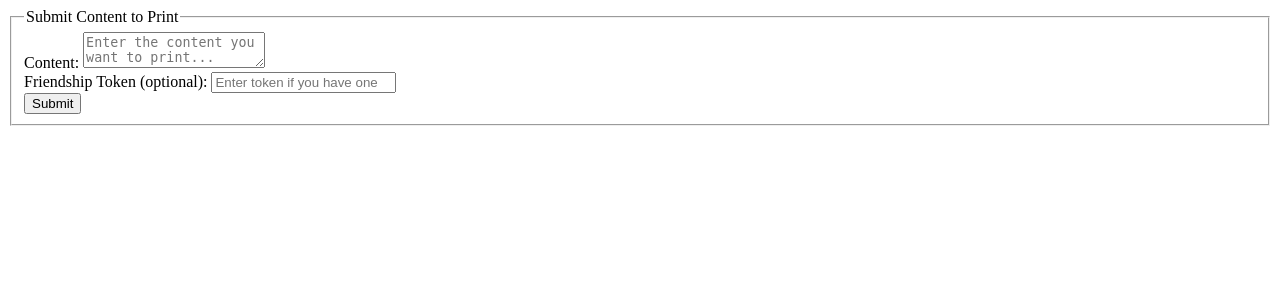
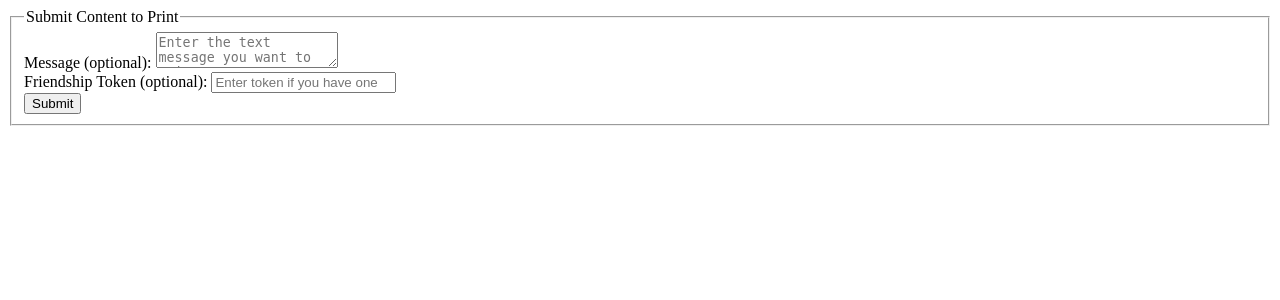
Before and after one commit to xiaoxiae/Printomat, a FastAPI app: page /form in a window 1280 px wide. Shown: the top 300 px of the page. Run offline with FastAPI, Linux system fonts and the light colour scheme.

Commit message:
client + server: support image printing

```diff
--- a/server/app.py
+++ b/server/app.py
@@ -13,7 +13,18 @@ import json
 import time
 import threading
 import sys
+import logging
 from .console import run_console
+
+# Configure logging
+logging.basicConfig(
+    level=logging.INFO,
+    format='%(asctime)s - %(name)s - %(levelname)s - %(message)s',
+    handlers=[
+        logging.StreamHandler(sys.stdout),
+    ]
+)
+logger = logging.getLogger(__name__)
 
 # Load configuration (look for config.toml in the server directory)
 config_path = Path(__file__).parent / "config.toml"
@@ -46,8 +57,8 @@ printer_connected = False
 
 # Pydantic models
 class SubmitRequest(BaseModel):
-    content: str
-    type: str
+    message: Optional[str] = None  # Text message (optional)
+    image: Optional[str] = None    # Base64-encoded image (optional)
     token: Optional[str] = None
 
 
@@ -120,23 +131,26 @@ def get_queue_position(request_id: int, session) -> int:
 @app.on_event("startup")
 async def startup_event():
     """Initialize on server startup."""
-    print("Server starting up...")
-    print(f"Database: {config.get_database_url()}")
+    logger.info("Server starting up...")
+    logger.info(f"Database: {config.get_database_url()}")
 
-    # Start interactive console in a separate thread
-    console_thread = threading.Thread(
-        target=run_console,
-        args=(config, SessionLocal),
-        daemon=False
-    )
-    console_thread.start()
-    print("Interactive console started. Type 'help' for commands.")
+    try:
+        # Start interactive console in a separate thread
+        console_thread = threading.Thread(
+            target=run_console,
+            args=(config, SessionLocal),
+            daemon=False
+        )
+        console_thread.start()
+        logger.info("Interactive console started. Type 'help' for commands.")
+    except Exception as e:
+        logger.error(f"Failed to start interactive console: {e}", exc_info=True)
 
 
 @app.on_event("shutdown")
 async def shutdown_event():
     """Clean up on server shutdown."""
-    print("Server shutting down...")
+    logger.info("Server shutting down...")
 
 
 @app.get("/health")
@@ -151,11 +165,23 @@ async def get_form(request: Request):
     return templates.TemplateResponse("form.html", {"request": request})
 
 
-async def _process_submit_request(content: str, type: str, token: Optional[str], request: Request, is_form_submission: bool = False):
+async def _process_submit_request(message: Optional[str], image: Optional[str], token: Optional[str], request: Request, is_form_submission: bool = False):
     """Core submission logic shared by both JSON and form endpoints."""
     session = SessionLocal()
     try:
+        logger.debug(f"Processing submit request from {request.client.host if request.client else 'unknown'}")
         client_ip = get_client_ip(request)
+
+        # Validate that at least message or image is provided
+        if not message and not image:
+            logger.debug(f"Invalid request from {client_ip}: no message or image provided")
+            response = {
+                "error": "invalid_request",
+                "message": "At least message or image must be provided"
+            }
+            if is_form_submission:
+                return response, 400, True
+            return JSONResponse(status_code=400, content=response)
 
         # Check if token is provided and validate it
         token_data = None
@@ -163,6 +189,7 @@ async def _process_submit_request(content: str, type: str, token: Optional[str],
             token_data = config.get_friendship_token_by_value(token)
             if not token_data:
                 # Invalid token provided
+                logger.warning(f"Invalid friendship token provided from {client_ip}")
                 response = {
                     "error": "invalid_token",
                     "message": "Invalid friendship token"
@@ -170,11 +197,13 @@ async def _process_submit_request(content: str, type: str, token: Optional[str],
                 if is_form_submission:
                     return response, 400, True
                 return JSONResponse(status_code=400, content=response)
+            logger.debug(f"Valid friendship token used from {client_ip} (label: {token_data.get('label')})")
 
         # If not a friendship token user, check rate limit
         if not token_data:
             is_allowed, minutes_until_retry = check_rate_limit(client_ip, session)
             if not is_allowed:
+                logger.warning(f"Rate limit exceeded for {client_ip} (retry in {minutes_until_retry} minutes)")
                 response = {
                     "error": "rate_limited",
                     "message": f"Try again in {minutes_until_retry} minutes"
@@ -189,6 +218,7 @@ async def _process_submit_request(content: str, type: str, token: Optional[str],
                 PrintRequest.status.in_(["queued", "printing"])
             ).count()
             if queued_count >= queue_max_size:
+                logger.warning(f"Queue full: rejected request from {client_ip} (current queue: {queued_count}/{queue_max_size})")
                 response = {
                     "error": "queue_full",
                     "message": "Queue is currently full, try again later"
@@ -197,20 +227,39 @@ async def _process_submit_request(content: str, type: str, token: Optional[str],
                     return response, 503, True
                 return JSONResponse(status_code=503, content=response)
 
+        # Determine content type
+        if message and image:
+            content_type = "mixed"
+        elif image:
+            content_type = "image"
+        else:
+            content_type = "text"
+
         # Create print request in database
-        print_request = PrintRequest(
-            content=content,
-            type=type,
-            submitter_ip=client_ip,
-            is_priority=bool(token_data),
-            friendship_token_label=token_data.get("label") if token_data else None,
-            friendship_token_name=token_data.get("name") if token_data else None,
-            status="queued"  # Always start as queued, will be sent by WebSocket handler
-        )
+        try:
+            print_request = PrintRequest(
+                type=content_type,
+                message_content=message,
+                image_content=image,
+                submitter_ip=client_ip,
+                is_priority=bool(token_data),
+                friendship_token_label=token_data.get("label") if token_data else None,
+                friendship_token_name=token_data.get("name") if token_data else None,
+                status="queued"  # Always start as queued, will be sent by WebSocket handler
+            )
 
-        session.add(print_request)
-        session.commit()
-        session.refresh(print_request)
+            session.add(print_request)
+            session.commit()
+            session.refresh(print_request)
+        except Exception as e:
+            logger.error(f"Failed to create print request from {client_ip}: {e}", exc_info=True)
+            response = {
+                "error": "database_error",
+                "message": "Failed to process request. Please try again later."
+            }
+            if is_form_submission:
+                return response, 500, True
+            return JSONResponse(status_code=500, content=response)
 
         # Get queue position (for all users, in case printer is down)
         position = get_queue_position(print_request.id, session)
@@ -220,6 +269,7 @@ async def _process_submit_request(content: str, type: str, token: Optional[str],
         # In the spec, priority users bypass queue but still need to be queued
         # They will just be at the front of the queue
         if token_data:
+            logger.info(f"Priority request queued from {client_ip} (request_id: {print_request.id}, type: {content_type})")
             response = {
                 "status": "printing_immediately",
                 "message": token_data.get("message", "Thanks for the message!"),
@@ -232,6 +282,7 @@ async def _process_submit_request(content: str, type: str, token: Optional[str],
             return response
 
         # Regular user: return queue position
+        logger.info(f"Regular request queued from {client_ip} (request_id: {print_request.id}, position: {position}, type: {content_type})")
         response = {
             "status": "queued",
             "position": position,
@@ -255,17 +306,11 @@ async def submit_print_request(request: Request):
         # Handle JSON request
         try:
             request_data = await request.json()
-            content = request_data.get("content", "")
-            type_ = request_data.get("type", "")
+            message = request_data.get("message")
+            image = request_data.get("image")
             token = request_data.get("token")
 
-            if not content or not type_:
-                return JSONResponse(
-                    status_code=400,
-                    content={"error": "invalid_request", "message": "Missing content or type"}
-                )
-
-            return await _process_submit_request(content, type_, token, request, is_form_submission=False)
+            return await _process_submit_request(message, image, token, request, is_form_submission=False)
         except json.JSONDecodeError:
             return JSONResponse(
                 status_code=400,
@@ -275,21 +320,11 @@ async def submit_print_request(request: Request):
         # Handle form submission (redirect to result page)
         try:
             form_data = await request.form()
-            content = form_data.get("content", "")
-            type_ = form_data.get("type", "")
+            message = form_data.get("message")
+            image = form_data.get("image")
             token = form_data.get("token") or None
 
-            if not content or not type_:
-                return templates.TemplateResponse(
-                    "error.html",
-                    {
-                        "request": request,
-                        "error": "invalid_request",
-                        "message": "Missing content or type"
-                    }
-                )
-
-            response_data, _, is_error = await _process_submit_request(content, type_, token, request, is_form_submission=True)
+            response_data, _, is_error = await _process_submit_request(message, image, token, request, is_form_submission=True)
 
             # Render appropriate template based on response
             # For HTMX form swaps, we always return 200 so the swap happens
@@ -329,12 +364,14 @@ async def submit_print_request(request: Request):
                     }
                 )
         except Exception as e:
+            client_ip = get_client_ip(request)
+            logger.error(f"Unexpected error in form submission from {client_ip}: {e}", exc_info=True)
             return templates.TemplateResponse(
                 "error.html",
                 {
                     "request": request,
                     "error": "internal_error",
-                    "message": f"Internal server error: {str(e)}"
+                    "message": "Internal server error. Please try again later."
                 }
             )
 
@@ -355,13 +392,13 @@ async def websocket_printer_endpoint(websocket: WebSocket):
 
     # Authenticate
     if not auth_token or auth_token != expected_token:
+        logger.warning(f"Printer client connection rejected: invalid/missing token (provided: {bool(auth_token)})")
         await websocket.close(code=status.WS_1008_POLICY_VIOLATION, reason="Unauthorized")
-        print("Printer client connection rejected: invalid token")
         return
 
     await websocket.accept()
     printer_connected = True
-    print("Printer client connected successfully")
+    logger.info(f"Printer client connected successfully (remote: {websocket.client})")
 
     send_interval = config.get_queue_send_interval()
     last_send_time = time.time()
@@ -393,35 +430,50 @@ async def websocket_printer_endpoint(websocket: WebSocket):
                         should_send = True
 
                 if should_send and next_message:
-                    # Update status to printing
-                    next_message.status = "printing"
-                    session.commit()
+                    try:
+                        # Update status to printing
+                        next_message.status = "printing"
+                        session.commit()
 
-                    # Determine sender: friend name or IP address
-                    from_name = next_message.friendship_token_name or next_message.submitter_ip
+                        # Determine sender: friend name or IP address
+                        from_name = next_message.friendship_token_name or next_message.submitter_ip
 
-                    # Send to printer
-                    message_data = {
-                        "content": next_message.content,
-                        "type": next_message.type,
-                        "from": from_name,
-                        "date": datetime.utcnow().isoformat()
-                    }
-                    await websocket.send_json(message_data)
-                    currently_printing_id = next_message.id
-                    is_priority = next_message.is_priority
-                    print(f"Sent message {next_message.id} to printer client (priority={is_priority})")
-                    last_send_time = current_time
+                        # Send to printer
+                        message_data = {
+                            "from": from_name,
+                            "date": datetime.utcnow().isoformat()
+                        }
+                        # Include optional message and/or image fields
+                        if next_message.message_content:
+                            message_data["message"] = next_message.message_content
+                        if next_message.image_content:
+                            message_data["image"] = next_message.image_content
+
+                        await websocket.send_json(message_data)
+                        currently_printing_id = next_message.id
+                        is_priority = next_message.is_priority
+                        logger.info(f"Sent message {next_message.id} to printer client (priority={is_priority}, from={from_name})")
+                        last_send_time = current_time
+                    except Exception as e:
+                        logger.error(f"Failed to send message {next_message.id} to printer: {e}", exc_info=True)
+                        next_message.status = "failed"
+                        next_message.error_message = f"Server error sending to printer: {str(e)}"
+                        session.commit()
             finally:
                 session.close()
 
             # Wait for acknowledgment with timeout (check for acks frequently)
             try:
                 ack_text = await asyncio.wait_for(websocket.receive_text(), timeout=1.0)
-                ack_data = json.loads(ack_text)
+
+                try:
+                    ack_data = json.loads(ack_text)
+                except json.JSONDecodeError as e:
+                    logger.error(f"Failed to parse acknowledgment JSON: {e}. Received: {ack_text}")
+                    continue
 
                 if currently_printing_id is None:
-                    print("Received acknowledgment but no message is currently printing")
+                    logger.warning(f"Received acknowledgment but no message is currently printing: {ack_data}")
                     continue
 
                 # Update database based on acknowledgment
@@ -433,16 +485,20 @@ async def websocket_printer_endpoint(websocket: WebSocket):
 
                     if print_req:
                         if ack_data.get("status") == "success":
-                            print(f"Printer acknowledged success for message {currently_printing_id}")
+                            logger.info(f"Printer acknowledged success for message {currently_printing_id}")
                             print_req.status = "printed"
                             print_req.printed_at = datetime.utcnow()
                         else:
                             error_msg = ack_data.get("error_message", "Unknown error")
-                            print(f"Printer reported failure for message {currently_printing_id}: {error_msg}")
+                            logger.warning(f"Printer reported failure for message {currently_printing_id}: {error_msg}")
                             print_req.status = "failed"
                             print_req.printed_at = datetime.utcnow()
                             print_req.error_message = error_msg
                         session.commit()
+                    else:
+                        logger.error(f"Received acknowledgment for unknown message ID {currently_printing_id}")
+                except Exception as e:
+                    logger.error(f"Failed to update print request {currently_printing_id} after acknowledgment: {e}", exc_info=True)
                 finally:
                     session.close()
 
@@ -450,13 +506,15 @@ async def websocket_printer_endpoint(websocket: WebSocket):
 
             except asyncio.TimeoutError:
                 pass
+            except Exception as e:
+                logger.error(f"Unexpected error while waiting for acknowledgment: {e}", exc_info=True)
 
     except WebSocketDisconnect:
         printer_connected = False
-        print("Printer client disconnected")
+        logger.info("Printer client disconnected")
     except Exception as e:
         printer_connected = False
-        print(f"WebSocket error: {e}")
+        logger.error(f"WebSocket error: {e}", exc_info=True)
 
 
 if __name__ == "__main__":
--- a/server/models.py
+++ b/server/models.py
@@ -10,8 +10,9 @@ class PrintRequest(Base):
     __tablename__ = "print_requests"
 
     id = Column(Integer, primary_key=True, index=True)
-    content = Column(Text, nullable=False)
     type = Column(String(50), nullable=False)
+    message_content = Column(Text, nullable=True)  # Text message (optional)
+    image_content = Column(Text, nullable=True)  # Base64-encoded image (optional)
     submitter_ip = Column(String(45), nullable=False, index=True)
     is_priority = Column(Boolean, default=False)
     friendship_token_label = Column(String(100), nullable=True)
--- a/server/templates/form.html
+++ b/server/templates/form.html
@@ -12,11 +12,9 @@
             <legend>Submit Content to Print</legend>
 
             <div>
-                <label for="content">Content:</label>
-                <textarea id="content" name="content" required placeholder="Enter the content you want to print..."></textarea>
+                <label for="message">Message (optional):</label>
+                <textarea id="message" name="message" placeholder="Enter the text message you want to print..."></textarea>
             </div>
-
-            <input type="hidden" name="type" value="text">
 
             <div>
                 <label for="token">Friendship Token (optional):</label>
```
Also changed, not shown: client/main.py (+110 -24 lines).
